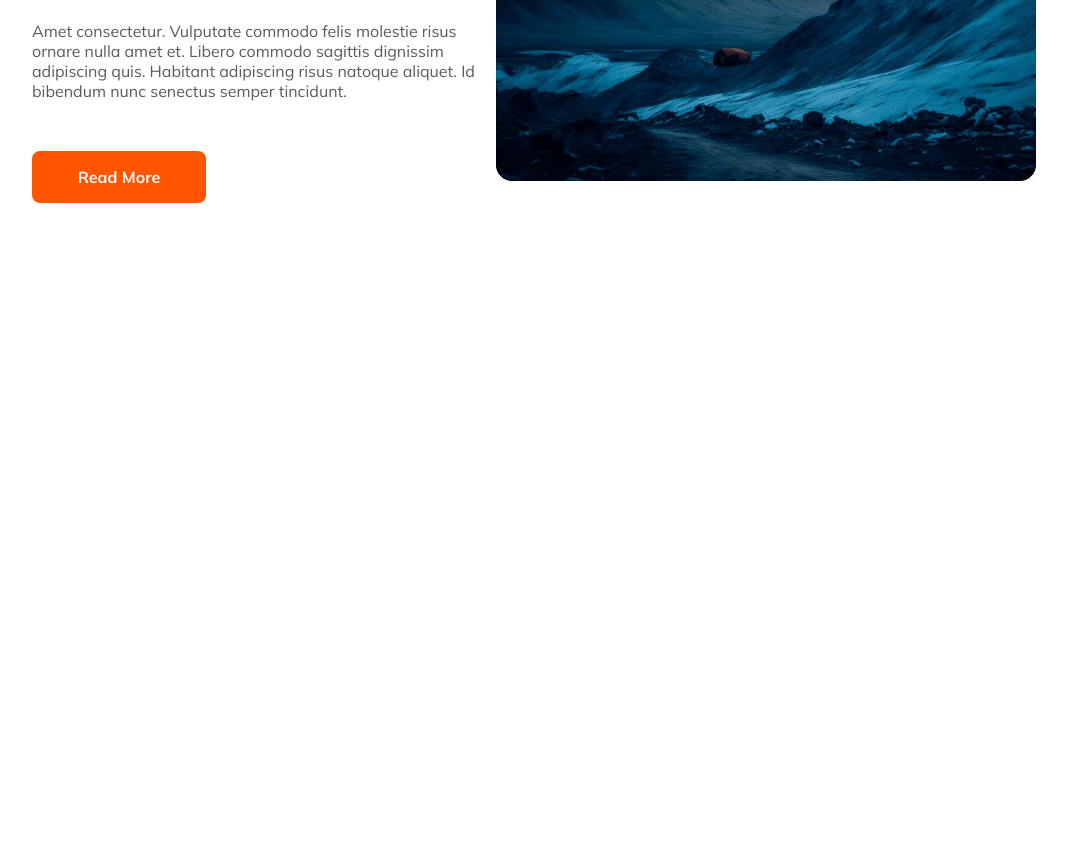
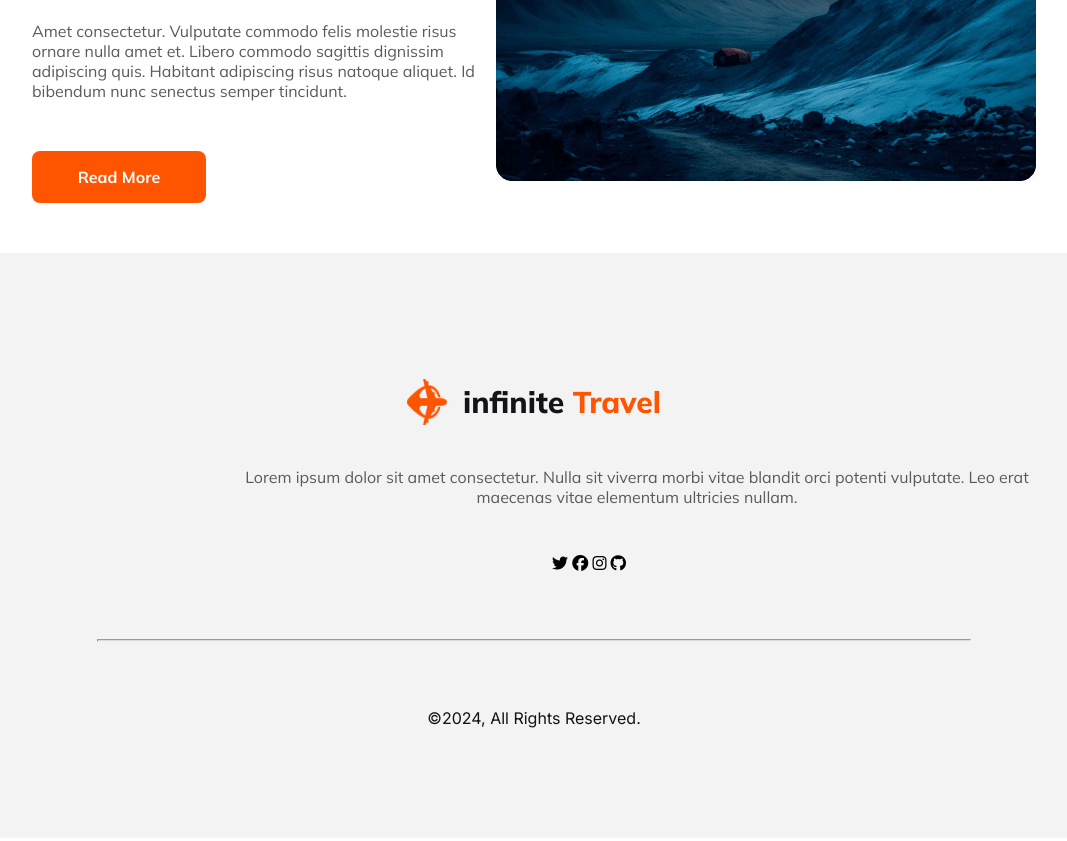
Before and after one commit to SakibRahman2023/Infinite-Travels, a plain HTML site: page index.html in a window 1280 px wide. Shown: the part 1186-2027 px from the top of the page, without its empty margins (106-1173 px from the left). Before the commit the page ends 1439 px from the top, so only its background shows below. Drawn offline with Linux system fonts and the light colour scheme.

Commit message:
footer done

```diff
--- a/index.html
+++ b/index.html
@@ -5,6 +5,9 @@
     <meta name="viewport" content="width=device-width, initial-scale=1.0">
     <title>welcome -"infinite travels"</title>
     <link rel="stylesheet" href="styles/style.css">
+    <link rel="preconnect" href="https://fonts.googleapis.com">
+    <link rel="preconnect" href="https://fonts.gstatic.com" crossorigin>
+    <link href="https://fonts.googleapis.com/css2?family=Inter&display=swap" rel="stylesheet">
     <link rel="preconnect" href="https://fonts.googleapis.com">
     <link rel="preconnect" href="https://fonts.gstatic.com" crossorigin>
     <link href="https://fonts.googleapis.com/css2?family=Mulish:ital,wght@0,200..1000;1,200..1000&display=swap"
@@ -67,10 +70,37 @@
                 </div>
             </div>
         </section>
+        <!-- Choose Your Destination -->
+        <section>
+        </section>
+        <!-- Why Choose Us -->
+        <section>
+        </section>
+        <!-- one unique section from me -->
+        <section>
+        </section>
+        <!-- Newsletter -->
+        <section>
+        </section>
 
     </main>
     <footer>
-
+        <div class="footer-section">
+            <img src="Images/Group 40071 (2).png" alt="" class="f-img">
+            <h3 class="f-title"> <span class="infinite">infinite</span> <span class="travel">Travel</span></h3>
+        </div>
+        <div class="f-section">
+            <p class="text-3">Lorem ipsum dolor sit amet consectetur. Nulla sit viverra morbi vitae blandit orci potenti vulputate. Leo erat maecenas
+            vitae elementum ultricies nullam.</p>
+            <p class="social">
+                <i class="fa-brands fa-twitter"></i>
+                <i class="fa-brands fa-facebook"></i>
+                <i class="fa-brands fa-instagram"></i>
+                <i class="fa-brands fa-github"></i>
+            </p>
+            <hr class="hr">
+            <p class="copy">&copy;2024, All Rights Reserved.</p>
+        </div>
     </footer>
 
 </body>
--- a/styles/style.css
+++ b/styles/style.css
@@ -170,3 +170,60 @@ nav li {
         font-weight: 400;
         margin-bottom: 50px;
 }
+
+/* footer section */
+
+footer{
+    max-width: 1440px;
+    background: rgba(19, 19, 24, 0.05);
+}
+
+.footer-section{
+    display: flex;
+    align-items: center;
+    justify-content: center;
+    padding-top: 100px;
+}
+.f-title {
+    font-size: 30px;
+    font-weight: 800;
+    padding-left: 16px;
+}
+
+.f-img {
+    width: 40px;
+    height: 46px;
+
+}
+
+.social{
+    margin-left: 650px;
+    padding-bottom: 50px;
+    }
+
+.text-3{
+    color: #5A5A5D;
+    align-items: center;
+        text-align: center;
+        font-size: 16px;
+        font-weight: 400;
+        max-width:800px;
+        padding-left: 335px;
+        padding-bottom: 30px;
+
+}
+.copy{
+    color: #131318;
+        font-family: Inter;
+        font-size: 16px;
+        font-weight: 300;
+        text-align: center;
+        padding-bottom: 110px;
+        padding-top: 50px;
+
+}
+.hr{
+    width: 872px;
+        height: 1px;
+        background: rgba(19, 19, 24, 0.10);
+}
```
